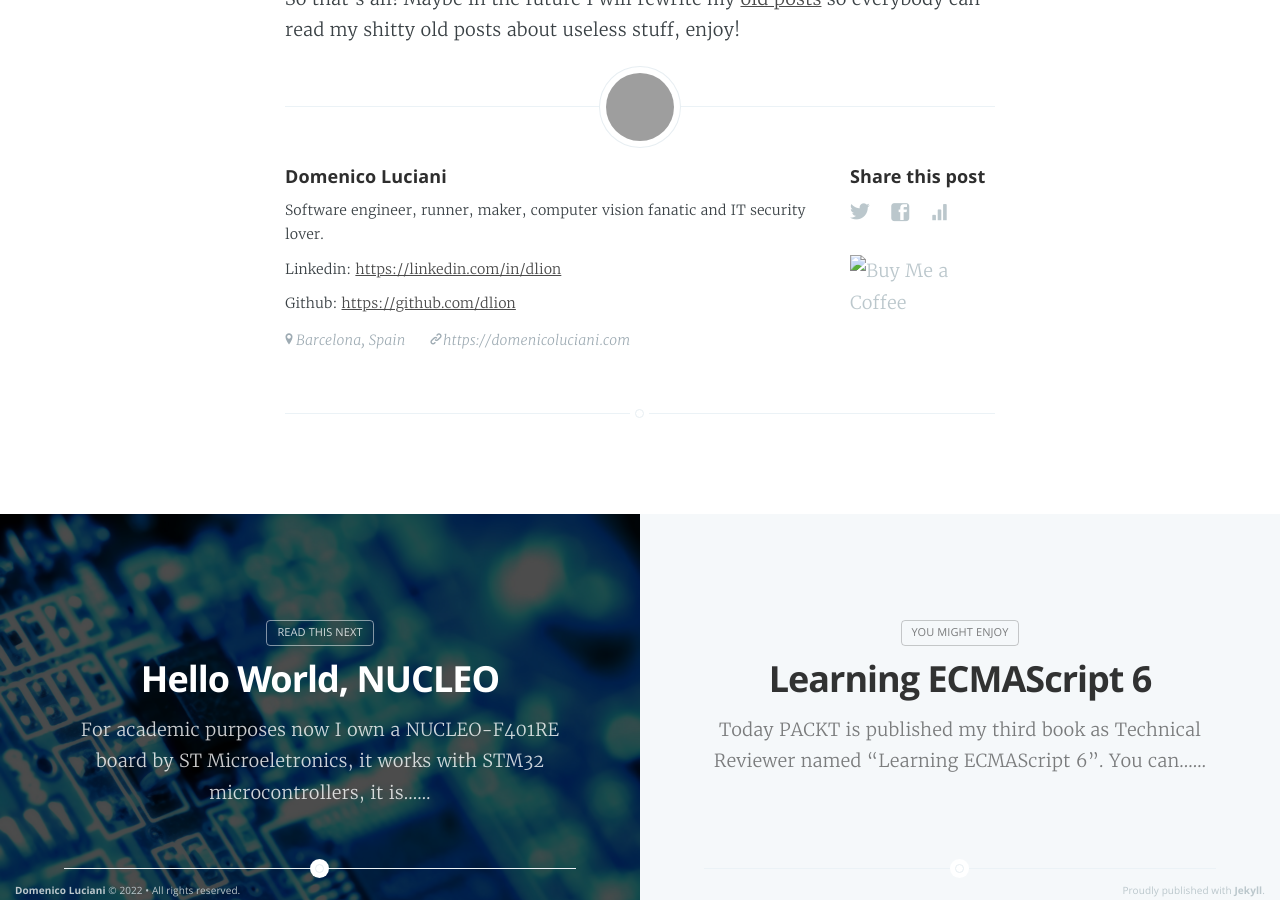
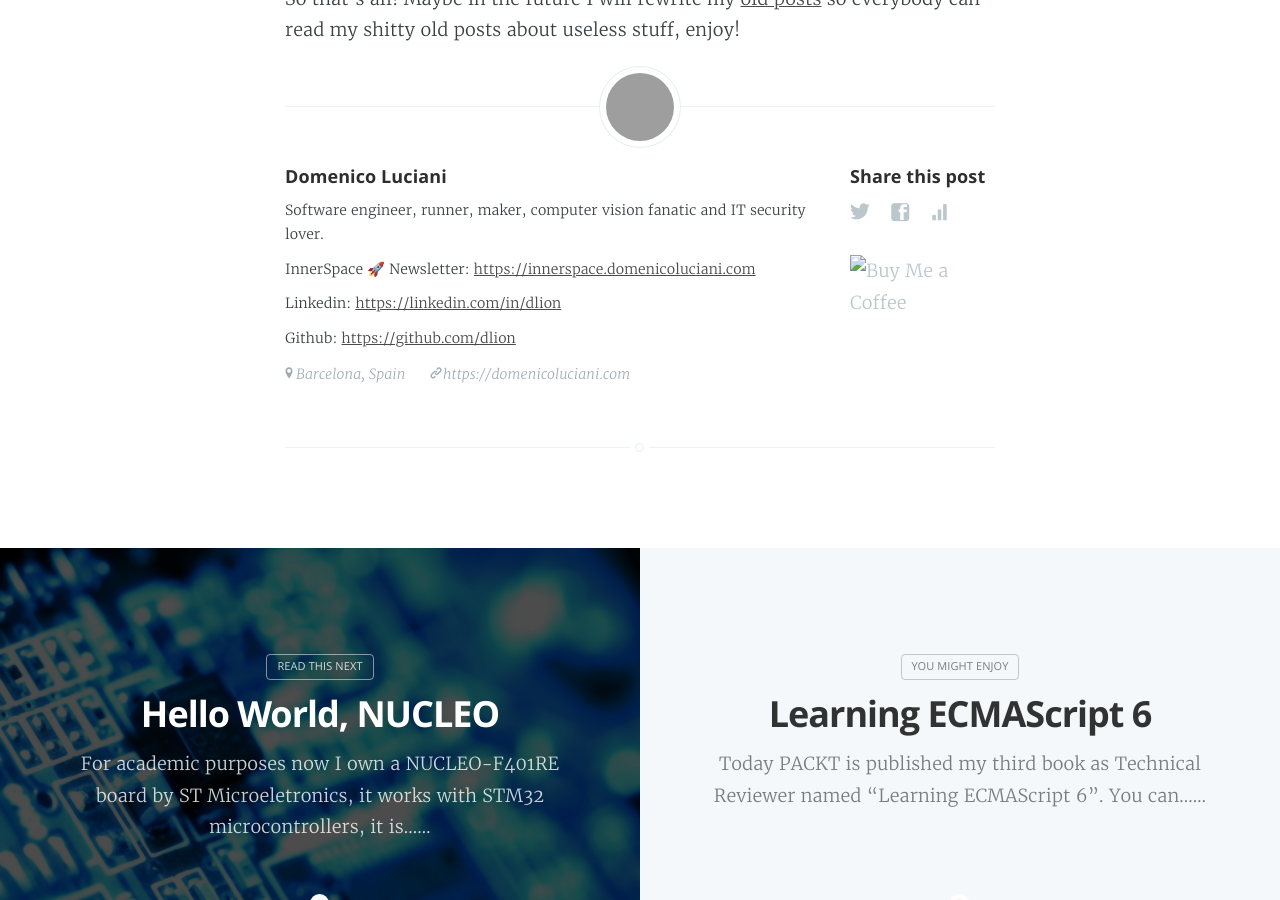
Before and after one commit to dlion/domenicoluciani, a Jekyll site: the page built from _posts/2016-01-19-new-domain-new-blog.md, in a window 1280 px wide and 900 px high, scrolled down 922 px. Built offline with Jekyll 4.4.1, drawn with Linux system fonts in a browser that asks for light colours; emoji names are drawn with the system emoji font; some web fonts are replaced; grey boxes are pictures that could not be loaded.

Commit message:
Newsletter Link

```diff
--- a/_config.yml
+++ b/_config.yml
@@ -18,7 +18,7 @@ navigation:
 url:            'https://domenicoluciani.com'
 author:         'Domenico Luciani'
 bio: 'Software engineer, runner, maker, computer vision fanatic and IT security lover.'
-links: ['Linkedin: <a href="https://linkedin.com/in/dlion">https://linkedin.com/in/dlion</a>', 'Github: <a href="https://github.com/dlion">https://github.com/dlion</a>']
+links: ['InnerSpace 🚀 Newsletter: <a href="https://innerspace.domenicoluciani.com">https://innerspace.domenicoluciani.com</a>', 'Linkedin: <a href="https://linkedin.com/in/dlion">https://linkedin.com/in/dlion</a>', 'Github: <a href="https://github.com/dlion">https://github.com/dlion</a>']
 location: Barcelona, Spain
 website: https://domenicoluciani.com
 plugins:
```
